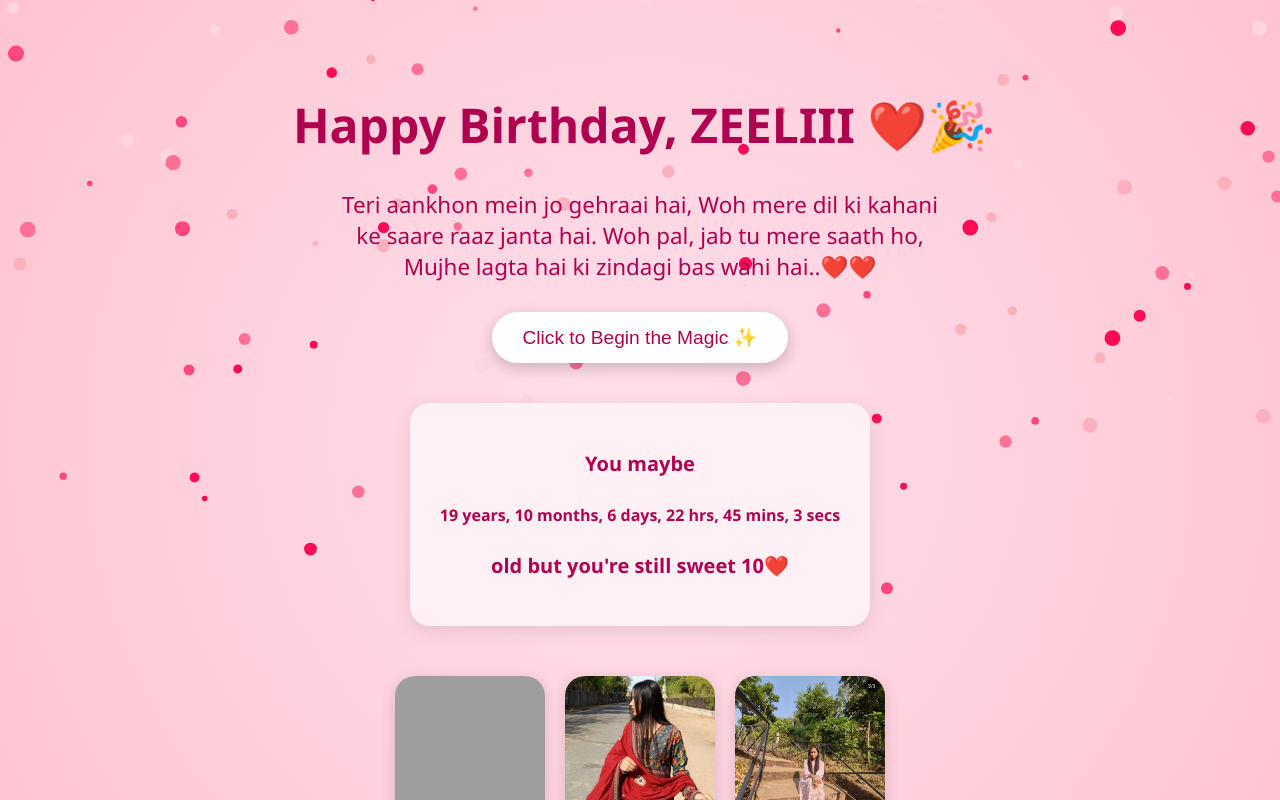
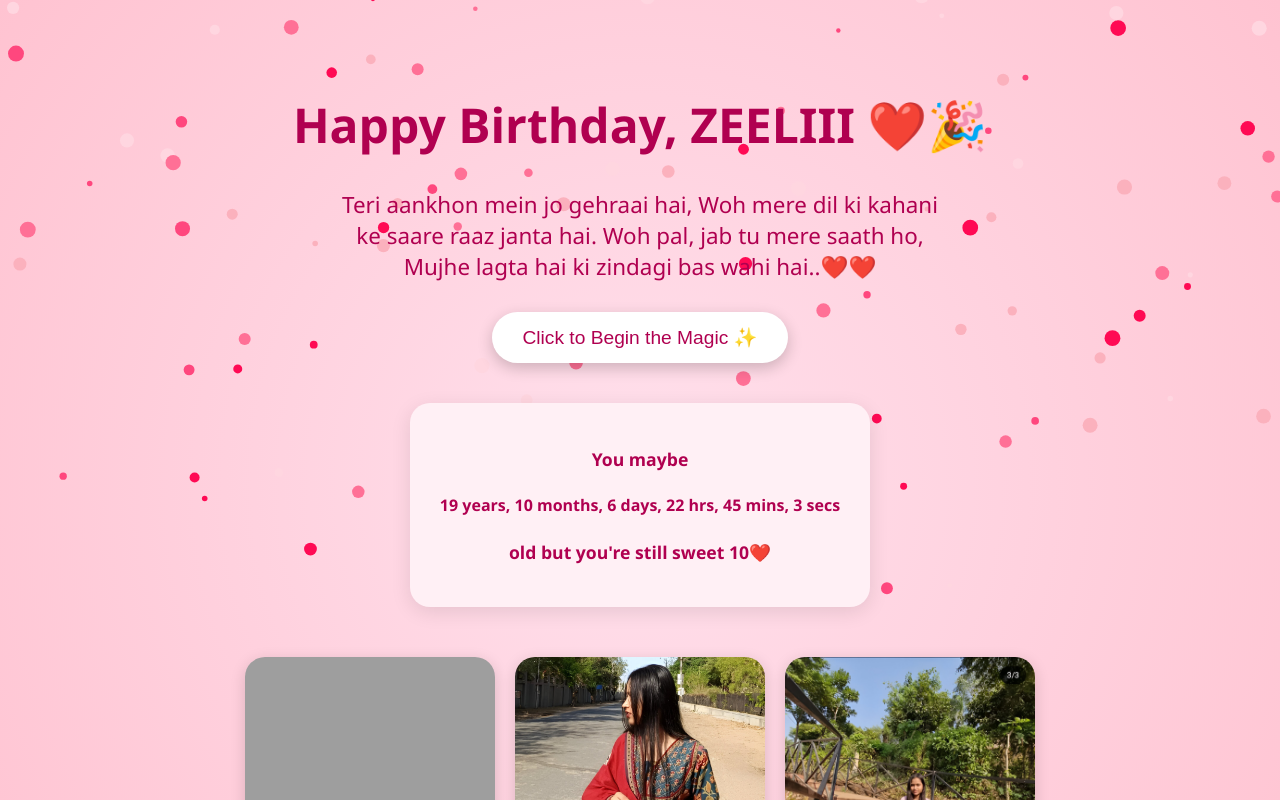
Before and after one commit to JAINISHHHH/BDAYZEELI, a plain HTML site: page index.html in a window 1280 px wide. Both pictures are taken after a click on the button "Click to Begin the Magic ✨". Shown: the top 800 px of the page. Drawn offline with Linux system fonts and the light colour scheme; grey boxes are pictures that could not be loaded.

Commit message:
Update style.css

```diff
--- a/style.css
+++ b/style.css
@@ -52,16 +52,16 @@ body {
   }
 
   .gallery img {
-    width: 150px;
-    height: 150px;
+    width: 250px;
+    height: 250px;
     object-fit: cover;
     border-radius: 20px;
     box-shadow: 0 4px 15px rgba(0, 0, 0, 0.15);
-    transition: transform 0.3s ease;
+    transition: transform 0.4s ease;
   }
 
   .gallery img:hover {
-    transform: scale(1.25);
+    transform: scale(1.10);
   }
 
 
@@ -79,7 +79,7 @@ body {
     padding: 20px 30px;
     border-radius: 20px;
     display: inline-block;
-    font-size: 1.25rem;
+    font-size: 1.10rem;
     color: #b00050;
     box-shadow: 0 5px 20px rgba(0,0,0,0.1);
   }
```
